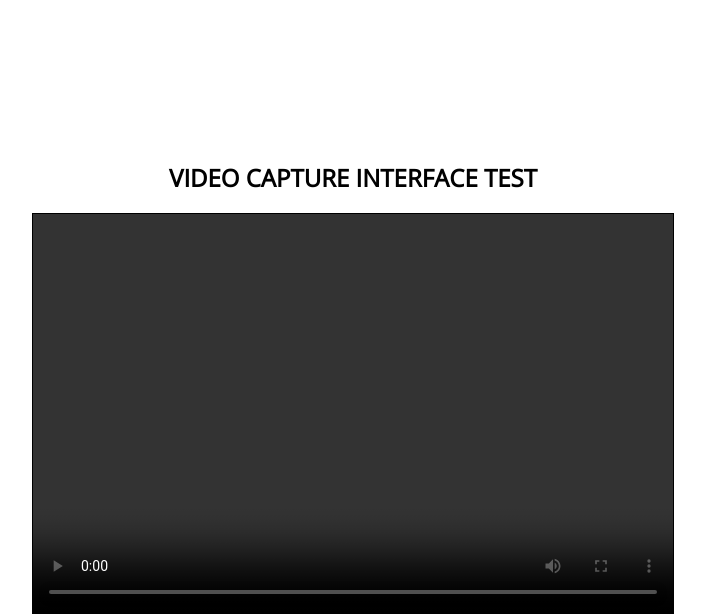
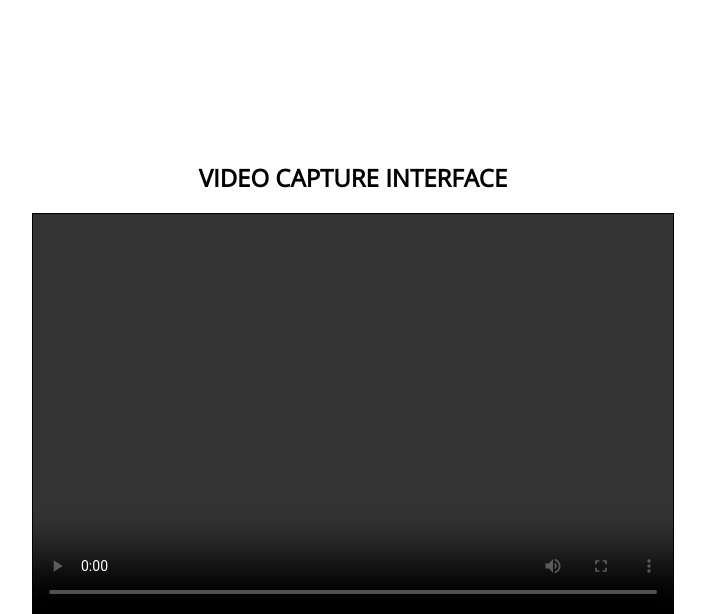
Before and after one commit to tristanjudd/445_lab_2, a PHP site: page / in a window 1280 px wide. Shown: the top 614 px of the page, without its empty margins (287-992 px from the left). Run offline with PHP 8.4, Linux system fonts and the light colour scheme.

Commit message:
remove extra word in title

```diff
--- a/index.php
+++ b/index.php
@@ -9,7 +9,7 @@
   </head>
   <body>
     <div id="container">
-      <h2>VIDEO CAPTURE INTERFACE TEST</h2>
+      <h2>VIDEO CAPTURE INTERFACE</h2>
       <video id="videoCapture" autoplay="" controls>
         Your browser does not support video.
       </video>
@@ -26,7 +26,6 @@
         </button>
       </div>
     </div>
-
     <script type="module" src="./js/main.js" defer></script>
   </body>
 </html>
```
